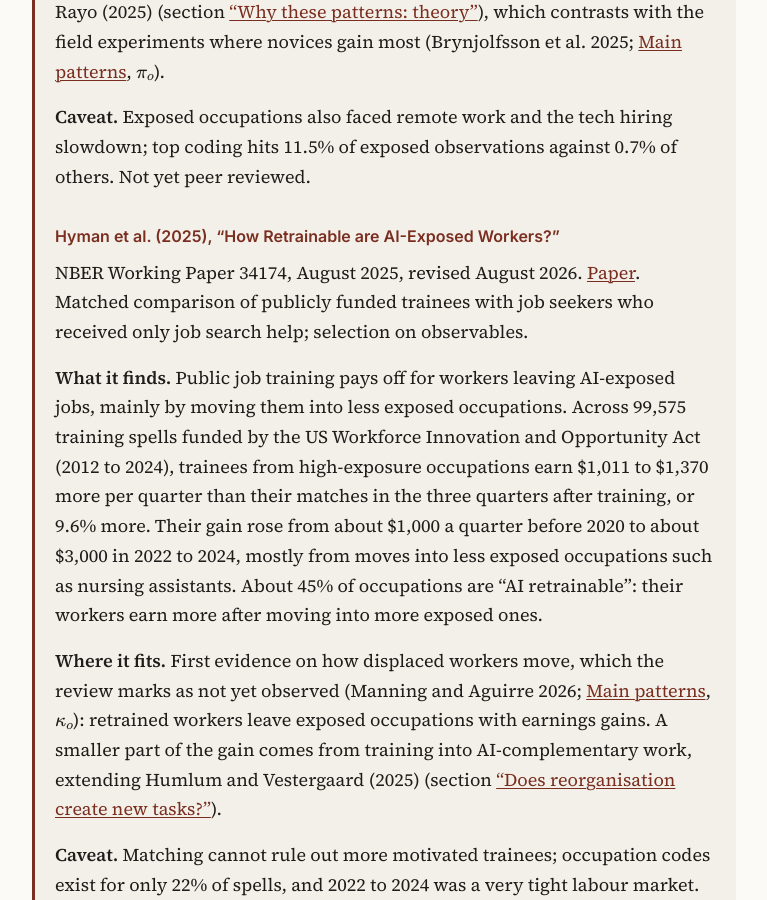
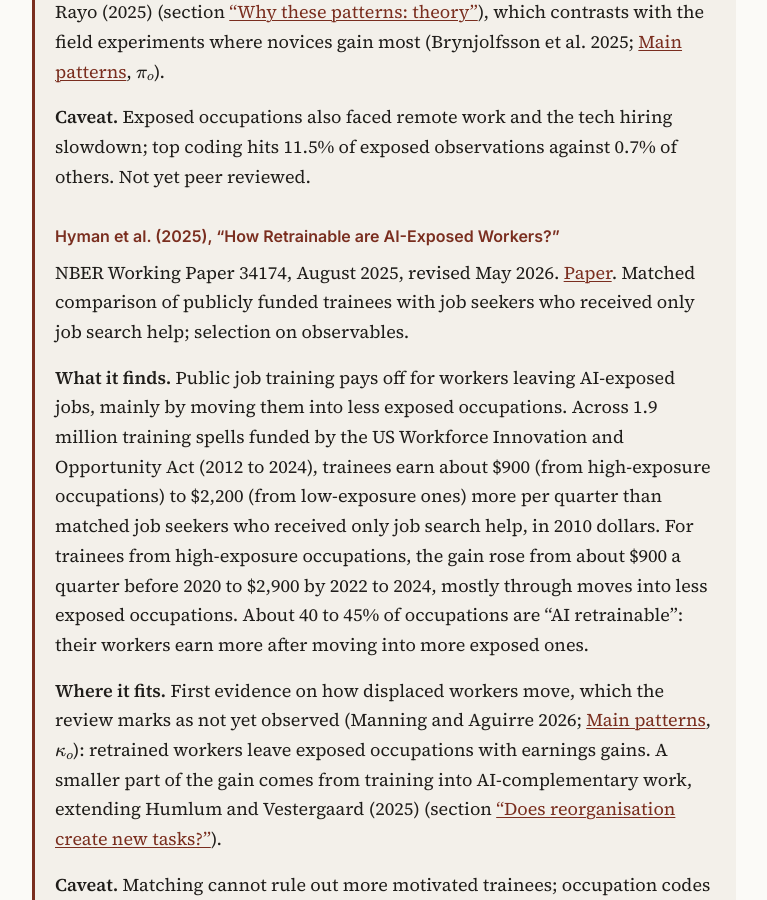
Before and after one commit to ajoly35/gen-ai-living-review, a Jekyll site: the page built from recent.md, in a window 1280 px wide and 900 px high, scrolled down 13386 px. Shown: the whole window, without its empty margins (256-1023 px from the left). Built offline with Jekyll 4.4.1, drawn with Linux system fonts in a browser that asks for light colours; some of the changed text lies outside the part shown.

Commit message:
Latest research: Hyman et al. figures corrected to the May 2026 revision (NBER w34174 rev2)
Co-Authored-By: Claude Opus 5.5 <noreply@anthropic.com>

```diff
--- a/_data/papers.yml
+++ b/_data/papers.yml
@@ -1445,7 +1445,7 @@
   authors: "Hyman et al."
   year: 2025
   title: "How Retrainable Are AI-Exposed Workers?"
-  date: "2026-08"
+  date: "2026-05"
   date_precision: month
   added: "2026-10-26"
   source: latest
@@ -1455,7 +1455,7 @@
   causal: false
   outcome: "earnings after publicly funded retraining for workers from exposed occupations"
   direction: positive
-  magnitude: "+$1,011 to $1,370 a quarter (9.6%) vs matched job seekers in the three quarters after training; about 45% of occupations AI retrainable"
+  magnitude: "high-exposure trainees: about +$900 a quarter before 2020, +$2,900 by 2022-2024 (2010 dollars) vs matched job seekers; 40-45% of occupations AI retrainable"
   population: "WIOA trainees from high-exposure occupations (99,575 spells)"
   country: "US"
   url: "https://www.nber.org/papers/w34174"
--- a/_includes/latest.md
+++ b/_includes/latest.md
@@ -193,9 +193,9 @@ Universidad Torcuato Di Tella, arXiv, 26 October 2026. [Paper](https://arxiv.org
 
 ### Hyman et al. (2025), "How Retrainable are AI-Exposed Workers?"
 
-NBER Working Paper 34174, August 2025, revised August 2026. [Paper](https://www.nber.org/papers/w34174). Matched comparison of publicly funded trainees with job seekers who received only job search help; selection on observables.
+NBER Working Paper 34174, August 2025, revised May 2026. [Paper](https://www.nber.org/papers/w34174). Matched comparison of publicly funded trainees with job seekers who received only job search help; selection on observables.
 
-**What it finds.** Public job training pays off for workers leaving AI-exposed jobs, mainly by moving them into less exposed occupations. Across 99,575 training spells funded by the US Workforce Innovation and Opportunity Act (2012 to 2024), trainees from high-exposure occupations earn &#36;1,011 to &#36;1,370 more per quarter than their matches in the three quarters after training, or 9.6% more. Their gain rose from about &#36;1,000 a quarter before 2020 to about &#36;3,000 in 2022 to 2024, mostly from moves into less exposed occupations such as nursing assistants. About 45% of occupations are "AI retrainable": their workers earn more after moving into more exposed ones.
+**What it finds.** Public job training pays off for workers leaving AI-exposed jobs, mainly by moving them into less exposed occupations. Across 1.9 million training spells funded by the US Workforce Innovation and Opportunity Act (2012 to 2024), trainees earn about &#36;900 (from high-exposure occupations) to &#36;2,200 (from low-exposure ones) more per quarter than matched job seekers who received only job search help, in 2010 dollars. For trainees from high-exposure occupations, the gain rose from about &#36;900 a quarter before 2020 to &#36;2,900 by 2022 to 2024, mostly through moves into less exposed occupations. About 40 to 45% of occupations are "AI retrainable": their workers earn more after moving into more exposed ones.
 
 **Where it fits.** First evidence on how displaced workers move, which the review marks as not yet observed (Manning and Aguirre 2026; [Main patterns](#main-patterns), $$\kappa_o$$): retrained workers leave exposed occupations with earnings gains. A smaller part of the gain comes from training into AI-complementary work, extending Humlum and Vestergaard (2025) (section [“Does reorganisation create new tasks?”](#does-reorganisation-create-new-tasks)).
 
--- a/_includes/references-latest.md
+++ b/_includes/references-latest.md
@@ -24,7 +24,7 @@ Herdağdelen, Amaç, Hailey Joren, and Alex Tamkin. 2026. *How AI Agents Shape E
 
 Hermle, Johannes, Benjamin Jones, Lukas Althoff, Ryan Heller, Thomas Lyttelton, Carolyn Stein, Nathan Wilmers, Maxim Massenkoff, and Peter McCrory. 2026. *AI for Scientific Discovery: How Researchers Use Claude*. Technical Report. The Anthropic Institute, 5 November. [Link](https://www.anthropic.com/research/how-researchers-use-claude).
 
-Hyman, Benjamin G., Benjamin Lahey, Karen Ni, and Laura Pilossoph. 2025. *How Retrainable Are AI-Exposed Workers?* Working Paper No. 34174. NBER. Revised August 2026. [Link](https://www.nber.org/papers/w34174).
+Hyman, Benjamin G., Benjamin Lahey, Karen Ni, and Laura Pilossoph. 2025. *How Retrainable Are AI-Exposed Workers?* Working Paper No. 34174. NBER. Revised May 2026. [Link](https://www.nber.org/papers/w34174).
 
 Jones, Charles I., and Christopher Tonetti. 2026. *Past Automation and Future A.I.: How Weak Links Tame the Growth Explosion*. Working Paper. Stanford University. [Link](https://web.stanford.edu/~chadj/JonesTonetti_Automation.pdf).
 
```
Also changed, not shown: _includes/fr/latest.md (+2 -2 lines).
